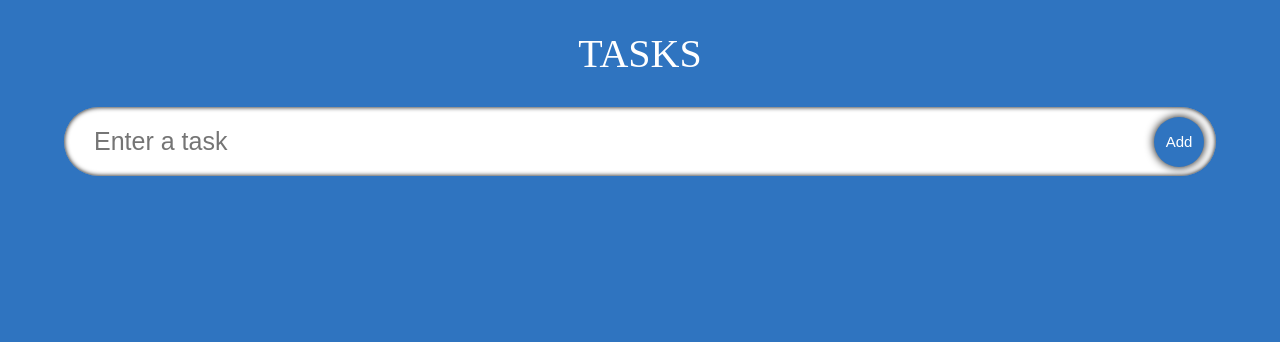
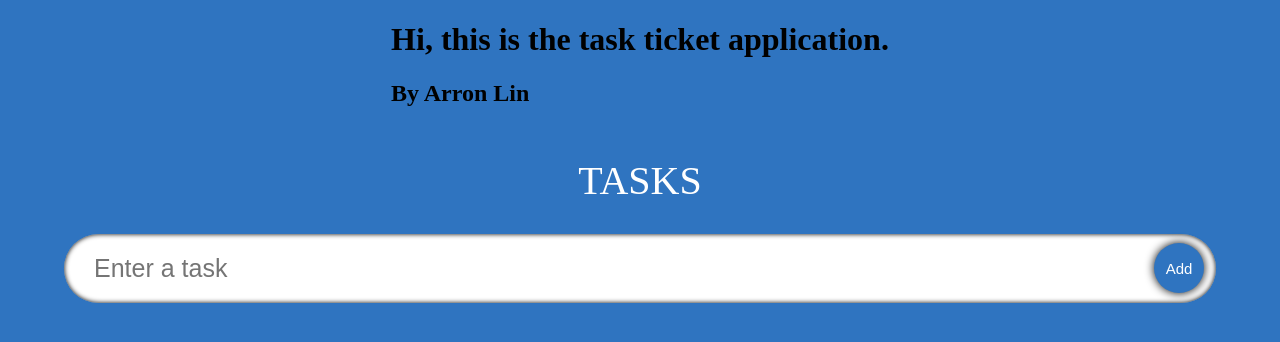
Before and after one commit to Aaron-Lin-74/typescript-task-tickets, a React (Create React App) app: page / in a window 1280 px wide. Shown: the top 342 px of the page. Built offline with nearby package versions, Linux system fonts and the light colour scheme; a web font is replaced by a local one.

Commit message:
Add Heading with default props

```diff
--- a/src/App.tsx
+++ b/src/App.tsx
@@ -3,8 +3,9 @@ import './App.css';
 import InputField from './components/InputField';
 import TodoList from './components/TodoList';
 import { useGlobalContext } from './contexts/AppContext';
+import Heading from './components/Heading';
 
-const App: React.FC = () => {
+const App = () => {
   const { todos, setTodos } = useGlobalContext();
   const [todo, setTodo] = useState<string>('');
   const handleAdd = (e: React.FormEvent) => {
@@ -16,6 +17,9 @@ const App: React.FC = () => {
   };
   return (
     <div className='App'>
+      <Heading>
+        <h1>Hi, this is the task ticket application.</h1>
+      </Heading>
       <span className='heading'>Tasks</span>
       <InputField todo={todo} setTodo={setTodo} handleAdd={handleAdd} />
       <TodoList />
--- /dev/null
+++ b/src/components/Heading.tsx
@@ -0,0 +1,23 @@
+import React, { ReactNode } from 'react';
+
+// default props
+const defaultHeadingProps = {
+  heading: <strong>By Arron Lin</strong>,
+};
+const Heading = ({
+  heading,
+  children,
+}: {
+  children: ReactNode;
+} & typeof defaultHeadingProps) => {
+  return (
+    <div>
+      {children}
+      <h2>{heading}</h2>
+    </div>
+  );
+};
+
+Heading.defaultProps = defaultHeadingProps;
+
+export default Heading;
```
